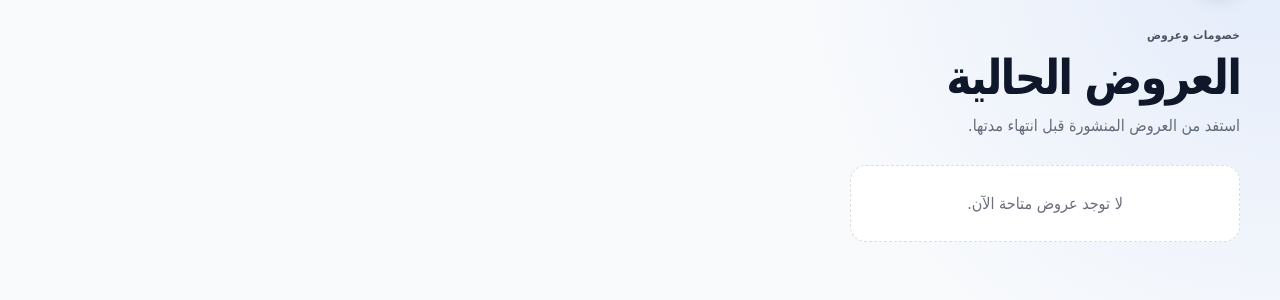
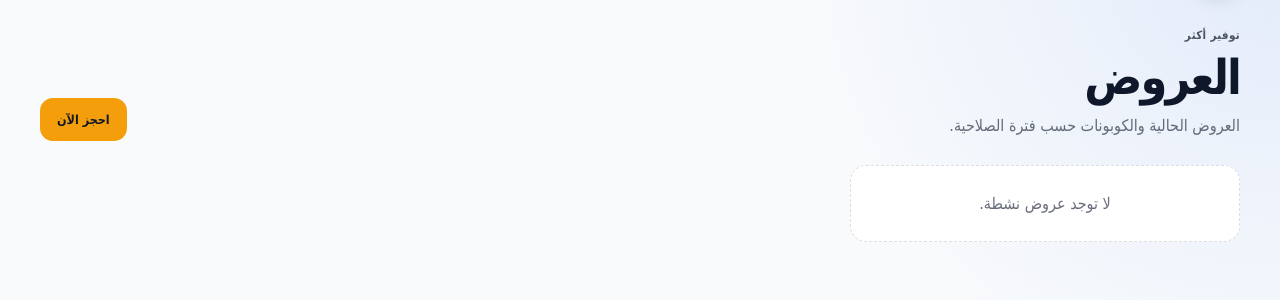
Before and after one commit to zydan25/alkas, a Flask app: page /offers in a window 1280 px wide. Shown: the part 63-363 px from the top of the page. Run offline with Flask 3, Linux system fonts and the light colour scheme; data that the repository does not hold is empty; parts of the project's set-up code (start-up, migrations or seed data) failed here and were passed over.

Commit message:
ui: complete public content and live event pages

```diff
--- a/app/templates/public/offers.html
+++ b/app/templates/public/offers.html
@@ -1,5 +1 @@
-{% extends "base.html" %}
-{% block content %}
-<div class="public-header"><div><div class="eyebrow">خصومات وعروض</div><h1>العروض الحالية</h1><p>استفد من العروض المنشورة قبل انتهاء مدتها.</p></div></div>
-<section class="content-grid">{% for offer in offers %}<article class="offer-card">{% if offer.image_url %}<img src="{{ offer.image_url }}" alt="{{ offer.title_ar }}">{% endif %}<div class="content-body"><span class="offer-discount">{{ ("%" ~ offer.discount_percent|string) if offer.discount_percent else ("خصم " ~ offer.fixed_discount) }}</span><h2>{{ offer.title_ar }}</h2><p>{{ offer.body_ar }}</p>{% if offer.ends_at %}<small>حتى {{ offer.ends_at.strftime("%Y-%m-%d %H:%M") }}</small>{% endif %}</div></article>{% else %}<div class="empty-state">لا توجد عروض متاحة الآن.</div>{% endfor %}</section>
-{% endblock %}
+{% extends "base.html" %}{% block content %}<div class="public-header"><div><div class="eyebrow">توفير أكثر</div><h1>العروض</h1><p>العروض الحالية والكوبونات حسب فترة الصلاحية.</p></div><a class="btn btn-primary" href="{{ url_for('bookings.booking_page') }}">احجز الآن</a></div><section class="content-grid">{% for o in offers %}<article class="offer-card">{% if o.image_url %}<img src="{{ o.image_url }}" alt="{{ o.title_ar }}">{% else %}<div class="announcement-icon">%</div>{% endif %}<div class="content-body"><span class="offer-discount">{% if o.discount_percent %}خصم {{ o.discount_percent }}%{% elif o.fixed_discount %}خصم {{ o.fixed_discount }}{% else %}عرض خاص{% endif %}</span><h2>{{ o.title_ar }}</h2><p>{{ o.body_ar or '' }}</p><small>{{ o.ends_at.strftime("%Y-%m-%d %H:%M") if o.ends_at else 'لفترة محدودة' }}</small></div></article>{% else %}<div class="empty-state">لا توجد عروض نشطة.</div>{% endfor %}</section>{% endblock %}
```
